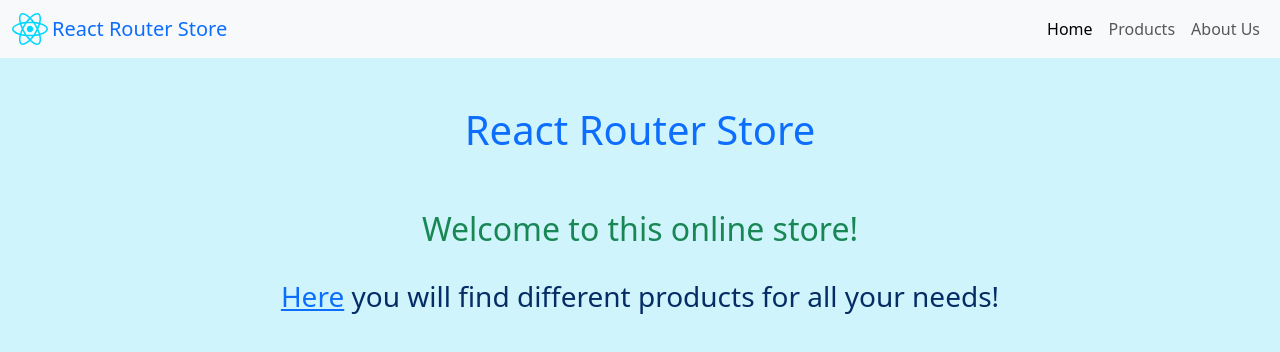
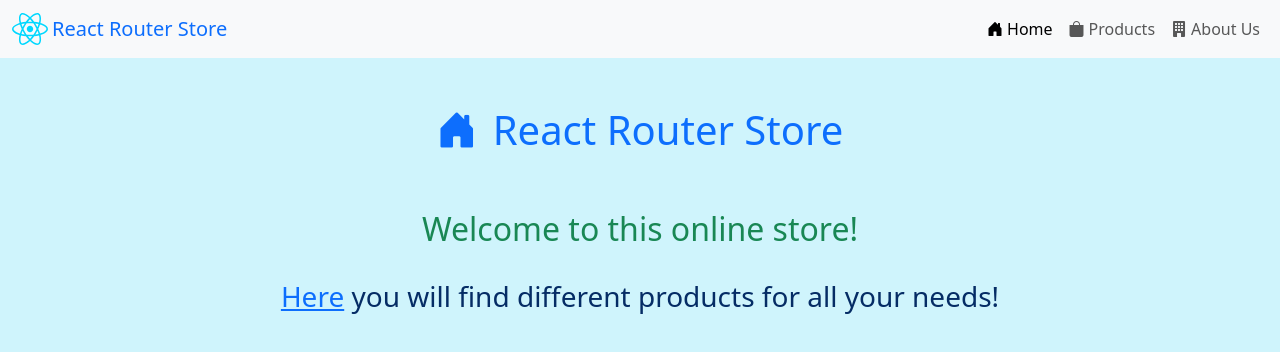
Before and after one commit to tommaso-mandorino/react-router, a React (Vite) app: page / in a window 1280 px wide. Shown: the top 352 px of the page. Built offline with nearby package versions, Linux system fonts and the light colour scheme.

Commit message:
feat(my bonus): add bootstrap icons

```diff
--- a/package.json
+++ b/package.json
@@ -11,6 +11,7 @@
   },
   "dependencies": {
     "bootstrap": "^5.3.7",
+    "bootstrap-icons": "^1.13.1",
     "react": "^19.1.0",
     "react-dom": "^19.1.0",
     "react-router-dom": "^7.7.1"
--- a/src/components/Header/NavigationBar/NavigationBar.jsx
+++ b/src/components/Header/NavigationBar/NavigationBar.jsx
@@ -30,19 +30,37 @@ function NavigationBar() {
 
                         <li className="nav-item">
 
-                            <NavLink className="nav-link" to="/">Home</NavLink>
+                            <NavLink className="nav-link" to="/">
+
+                                <i class="bi bi-house-door-fill pe-1"></i>
+
+                                <span>Home</span>
+
+                            </NavLink>
 
                         </li>
 
                         <li className="nav-item">
 
-                            <NavLink className="nav-link" to="/products">Products</NavLink>
+                            <NavLink className="nav-link" to="/products">
+
+                                <i class="bi bi-bag-fill pe-1"></i>
+
+                                <span>Products</span>
+
+                            </NavLink>
 
                         </li>
 
                         <li className="nav-item">
 
-                            <NavLink className="nav-link" to="/about">About Us</NavLink>
+                            <NavLink className="nav-link" to="/about">
+
+                                <i class="bi bi-building-fill pe-1"></i>
+
+                                <span>About Us</span>
+
+                            </NavLink>
 
                         </li>
 
--- a/src/index.css
+++ b/src/index.css
@@ -1 +1,2 @@
-@import 'bootstrap'
+@import 'bootstrap';
+@import 'bootstrap-icons';
--- a/src/pages/AboutUs.jsx
+++ b/src/pages/AboutUs.jsx
@@ -10,7 +10,13 @@ function AboutUs() {
 
             <div className="container my-5 text-center">
 
-                <h1 className="text-primary">About Us</h1>
+                <h1 className="text-primary">
+
+                    <i class="bi bi-building-fill pe-3"></i>
+
+                    <span>About Us</span>
+
+                </h1>
 
                 <p className="fs-4 py-5">
 
--- a/src/pages/HomePage.jsx
+++ b/src/pages/HomePage.jsx
@@ -10,7 +10,13 @@ function HomePage() {
 
             <div className="container my-5 text-center">
 
-                <h1 className="text-primary">React Router Store</h1>
+                <h1 className="text-primary">
+
+                    <i class="bi bi-house-door-fill pe-3"></i>
+
+                    <span>React Router Store</span>
+
+                </h1>
 
                 <div className="py-5">
 
--- a/src/pages/Products.jsx
+++ b/src/pages/Products.jsx
@@ -12,7 +12,13 @@ function Products() {
 
             <div className="container my-5">
 
-                <h1 className="text-center text-primary">Our Products</h1>
+                <h1 className="text-center text-primary">
+
+                    <i class="bi bi-bag-fill pe-3"></i>
+
+                    <span>Our Products</span>
+
+                </h1>
 
                 <div className="container">
 
@@ -36,15 +42,27 @@ function Products() {
 
                                             <div className="card-body bg-primary-subtle">
 
-                                                <div className="py-1">{product.category}</div>
+                                                <div className="py-1">
 
-                                                <div className="text-end text-info-emphasis py-1">{`${product.rating.rate} (${product.rating.count})`}</div>
+                                                    <i class="bi bi-bookmark-fill pe-1"></i>{product.category}
+
+                                                </div>
+
+                                                <div className="text-end text-info-emphasis py-1">
+
+                                                    <i className="bi bi-star-fill pe-1"></i>{`${product.rating.rate} (${product.rating.count})`}
+
+                                                </div>
 
                                                 <h5 className="card-title text-center text-primary py-1">{product.title}</h5>
 
                                                 <p className="card-text py-1">{product.description}</p>
 
-                                                <div className="text-success py-1">{`${product.price} $`}</div>
+                                                <div className="text-success py-1">
+
+                                                    <i class="bi bi-tag-fill pe-1"></i>{`${product.price} $`}
+
+                                                </div>
 
                                             </div>
 
```
Also changed, not shown: 1 other file (tests, documents, lock files or other folders).
